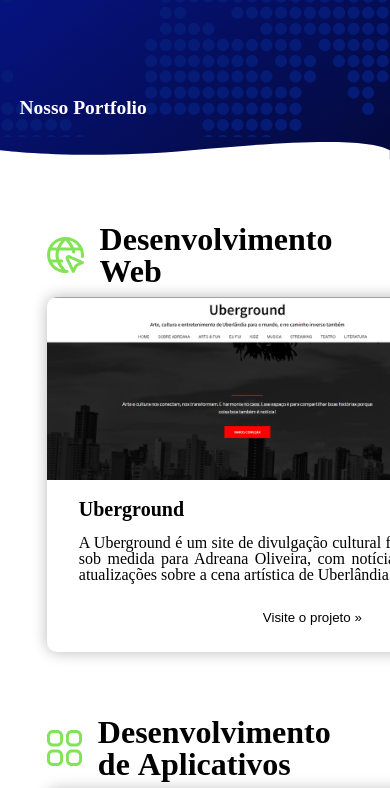
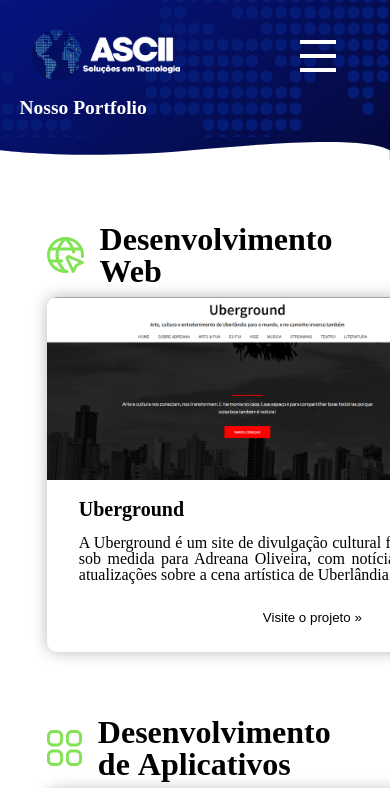
Before and after one commit to guimileib/website-ASCII, a React (Create React App) app: page /portfolio in a window 390 px wide. Shown: the top 788 px of the page. Built offline with nearby package versions, Linux system fonts and the light colour scheme; the HTML template or start-up script is replaced by a standard one.

Commit message:
Correção no menu mobile

```diff
--- a/src/components/BurguerMenu/BurguerMenu.css
+++ b/src/components/BurguerMenu/BurguerMenu.css
@@ -48,10 +48,15 @@
     background-repeat: no-repeat;
 }
 
+
 .icon.iconActive {
     width: 2rem;
     height: 2rem;
     background-image: url("../../image/menu-close.svg");
+}
+
+.light.icon {
+    background-image: url("../../image/menu-open-light.svg");
 }
 
 .menu.menuOpen {
--- a/src/components/BurguerMenu/BurguerMenu.js
+++ b/src/components/BurguerMenu/BurguerMenu.js
@@ -4,24 +4,24 @@
 import "./BurguerMenu.css"
 import logo from 'image/logo.png'
 
-export default function BurguerMenu() {
+export default function BurguerMenu(props) {
     const [active, setMode] = useState(false);
     const ToggleMode = () => {
         setMode(!active)
     };
 
     return(
-        <div className="menuHamburguer">
+        <div className={'menuHamburguer'}>
             <div className="menuContainer">
                 <HashLink to="/#"><img className='logoheader' src={logo} alt="logo" id="logo-header"/></HashLink>
-                <div className={active ? "icon iconActive" : "icon"} onClick={ToggleMode}>
+                <div className={active ? 'icon iconActive' : `${props.theme} icon`} onClick={ToggleMode}>
                 </div>
             </div>
-            <div className={active ? "menu menuOpen" : "menu menuClose"}>
+            <div className={active ? 'menu menuOpen' : "menu menuClose"}>
                 <div className="list">
                     <ul className="listItems">
                         <li><HashLink to="/">Home</HashLink></li>
-                        <li><HashLink to="/sobre-nos/#">Sobre Nós</HashLink></li>
+                        <li><HashLink to="/sobre/#">Sobre Nós</HashLink></li>
                         <li><HashLink to="/#agendar-reuniao">Contato</HashLink></li>
                         <li><HashLink to="/portfolio/#">Portfolio</HashLink></li>
                     </ul>
--- a/src/pags/AboutUs.js
+++ b/src/pags/AboutUs.js
@@ -2,11 +2,12 @@
 import Banner from "components/TitleBanner/TitleBanner.js"
 import AboutUsImg from "image/quem-somos.png"
 import Header from "components/Header/Header.js";
+import BurguerMenu from 'components/BurguerMenu/BurguerMenu';
 
 export default function AboutUs() {
-    window.scrollTo(0, 0)
     return (
         <>
+            <BurguerMenu theme="light"/>
             <Header theme="dark"/>
             <Banner title="Sobre Nós" id="about-us__banner-img" image={AboutUsImg}/>
             <Content />
--- a/src/pags/Portfolio.js
+++ b/src/pags/Portfolio.js
@@ -1,11 +1,13 @@
 import Header from 'components/Header/Header.js'
 import TitleBanner from 'components/TitleBanner/TitleBanner.js';
 import Projects from 'components/portfolio/Projects.js';
+import BurguerMenu from 'components/BurguerMenu/BurguerMenu';
 
 function Portfolio() {
   window.scrollTo(0, 0)
   return (
     <>
+      <BurguerMenu theme='light'/>
       <Header theme='dark' />
       <TitleBanner title='Nosso Portfolio' image=''/>
        <Projects />
```
Also changed, not shown: src/image/menu-open-light.svg (added).
